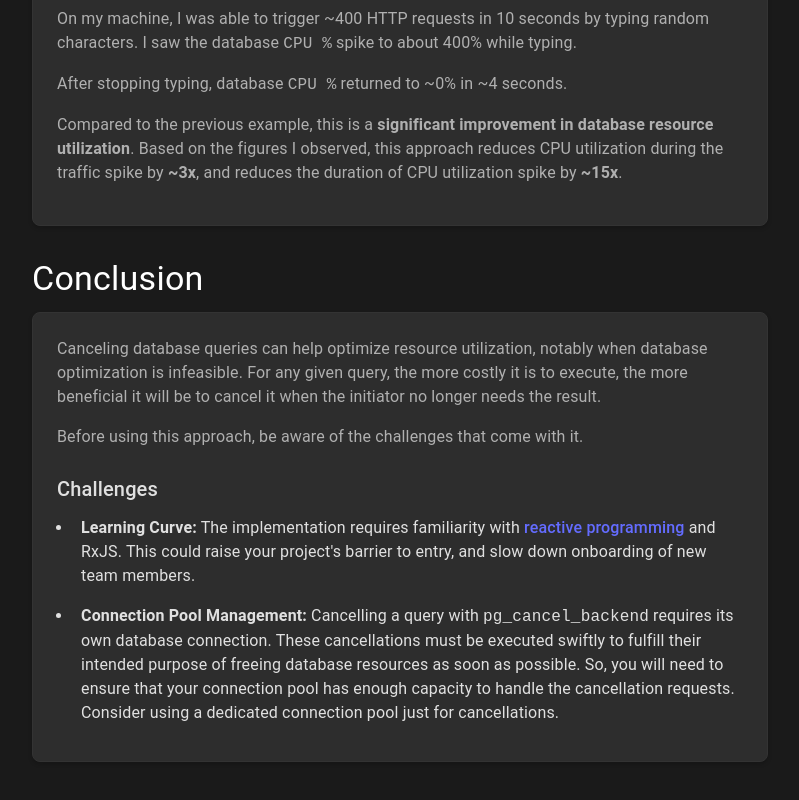
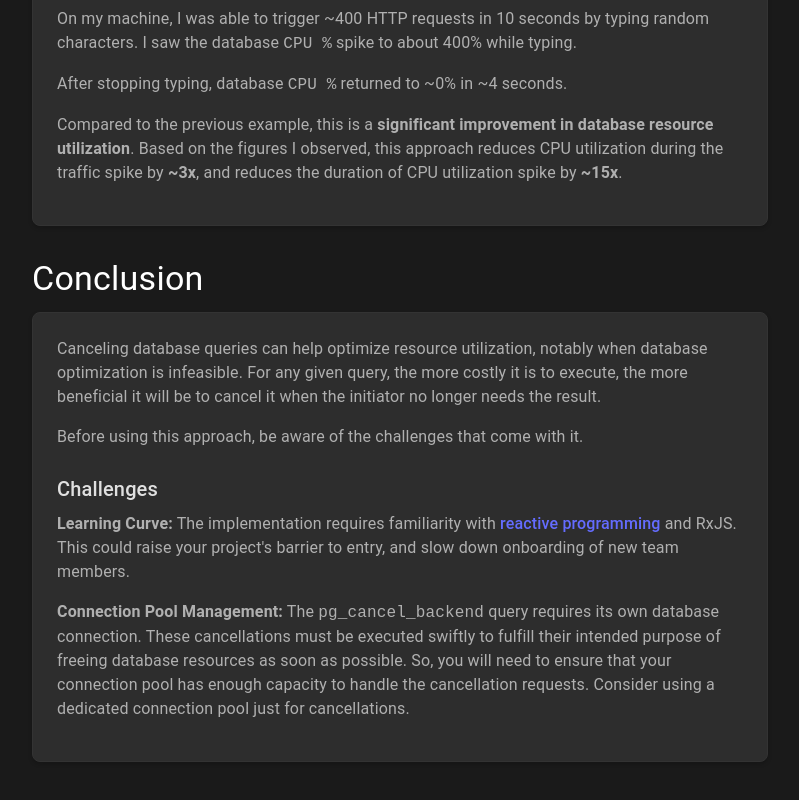
Before and after one commit to d5732/cancelable-request-e2e-demo, a React (Vite) app in the folder frontend/: page / in a window 1280 px wide. Shown: the part 3803-4603 px from the top of the page, without its empty margins (240-1039 px from the left). Built offline with nearby package versions, Linux system fonts and the light colour scheme.

Commit message:
formatting

```diff
--- a/frontend/src/App.tsx
+++ b/frontend/src/App.tsx
@@ -330,12 +330,9 @@ function App() {
             Before using this approach, be aware of the challenges that come
             with it.
           </P>
-
           <H2>Challenges</H2>
-          <Ul>
-            <Li>
-              <b>Learning Curve:</b> The implementation requires familiarity
-              with{" "}
+          <P sx={{ mb: 2 }}>
+            <b>Learning Curve:</b> The implementation requires familiarity with{" "}
             <a
               target="_blank"
               rel="noopener noreferrer"
@@ -343,19 +340,18 @@ function App() {
             >
               reactive programming
             </a>{" "}
-              and RxJS. This could raise your project's barrier to entry, and
-              slow down onboarding of new team members.
-            </Li>
-            <Li>
-              <b>Connection Pool Management:</b> Cancelling a query with{" "}
-              <code>pg_cancel_backend</code> requires its own database
-              connection. These cancellations must be executed swiftly to
-              fulfill their intended purpose of freeing database resources as
-              soon as possible. So, you will need to ensure that your connection
-              pool has enough capacity to handle the cancellation requests.
-              Consider using a dedicated connection pool just for cancellations.
-            </Li>
-          </Ul>
+            and RxJS. This could raise your project's barrier to entry, and slow
+            down onboarding of new team members.
+          </P>
+          <P sx={{ mb: 2 }}>
+            <b>Connection Pool Management:</b> The{" "}
+            <code>pg_cancel_backend</code> query requires its own database
+            connection. These cancellations must be executed swiftly to fulfill
+            their intended purpose of freeing database resources as soon as
+            possible. So, you will need to ensure that your connection pool has
+            enough capacity to handle the cancellation requests. Consider using
+            a dedicated connection pool just for cancellations.
+          </P>
         </div>
       </div>
     </ThemeProvider>
```
Lines whose indentation alone changed are shown as unchanged.
